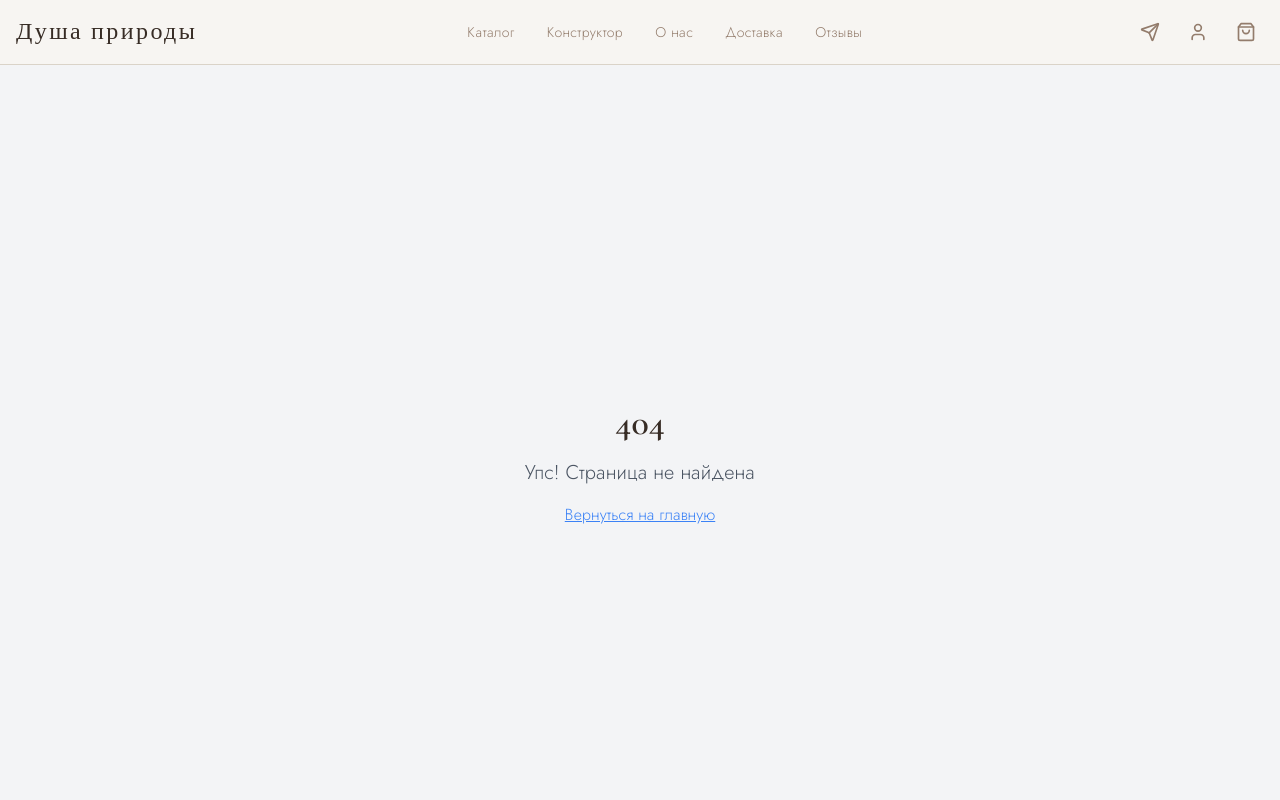
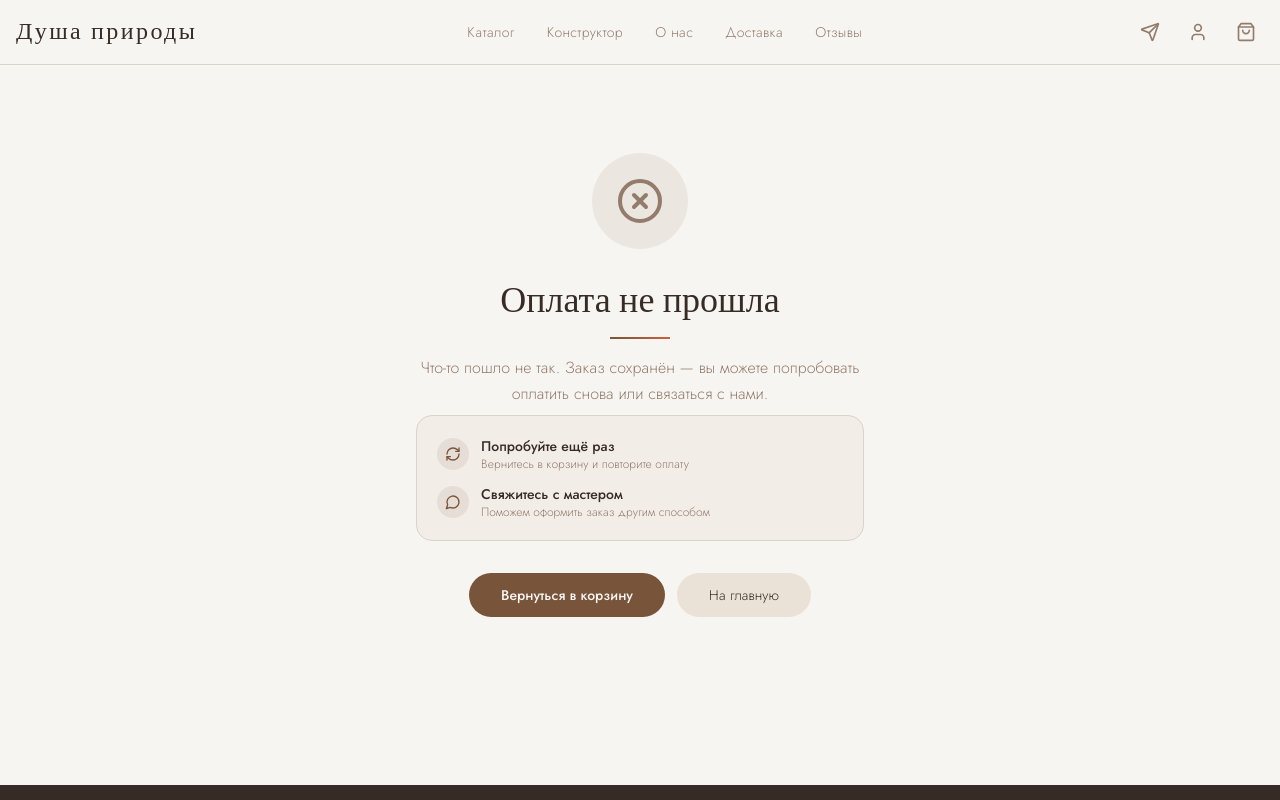
Before and after one commit to pr-poehali-dev/bracelet-store-creator, a React (Vite) app: page /payment-failed in a window 1280 px wide. Shown: the top 800 px of the page. Built offline with nearby package versions, Linux system fonts and the light colour scheme.

Commit message:
Добавлены изменения

```diff
--- a/src/App.tsx
+++ b/src/App.tsx
@@ -15,6 +15,7 @@ import Reviews from "@/pages/Reviews";
 import Cart from "@/pages/Cart";
 import Account from "@/pages/Account";
 import PaymentSuccess from "@/pages/PaymentSuccess";
+import PaymentFailed from "@/pages/PaymentFailed";
 import NotFound from "./pages/NotFound";
 
 const queryClient = new QueryClient();
@@ -37,6 +38,7 @@ const App = () => (
             <Route path="/cart" element={<Cart />} />
             <Route path="/account" element={<Account />} />
             <Route path="/payment-success" element={<PaymentSuccess />} />
+            <Route path="/payment-failed" element={<PaymentFailed />} />
             <Route path="*" element={<NotFound />} />
           </Routes>
           <Footer />
--- a/src/components/CartOrderModal.tsx
+++ b/src/components/CartOrderModal.tsx
@@ -49,6 +49,7 @@ export default function CartOrderModal({ open, onClose, items, cartDesigns, tota
           order_id: orderId,
           total_price: totalPrice,
           return_url: `${window.location.origin}/payment-success?order_id=${orderId}`,
+          cancel_url: `${window.location.origin}/payment-failed?order_id=${orderId}`,
         }),
       });
       const data = await res.json();
--- /dev/null
+++ b/src/pages/PaymentFailed.tsx
@@ -0,0 +1,82 @@
+import { useEffect, useState } from "react";
+import { useSearchParams, Link } from "react-router-dom";
+import Icon from "@/components/ui/icon";
+
+export default function PaymentFailed() {
+  const [searchParams] = useSearchParams();
+  const orderId = searchParams.get("order_id");
+  const [visible, setVisible] = useState(false);
+
+  useEffect(() => {
+    const t = setTimeout(() => setVisible(true), 100);
+    return () => clearTimeout(t);
+  }, []);
+
+  return (
+    <main className="min-h-[80vh] flex items-center justify-center px-4">
+      <div
+        className="text-center max-w-md mx-auto"
+        style={{
+          opacity: visible ? 1 : 0,
+          transform: visible ? "translateY(0)" : "translateY(20px)",
+          transition: "opacity 0.6s ease, transform 0.6s ease",
+        }}
+      >
+        <div className="w-24 h-24 mx-auto mb-8 rounded-full bg-muted flex items-center justify-center">
+          <Icon name="XCircle" size={48} className="text-muted-foreground" />
+        </div>
+
+        <h1 className="text-4xl font-display font-light text-foreground mb-3">
+          Оплата не прошла
+        </h1>
+        <div className="section-divider mx-auto mb-4" />
+
+        <p className="text-muted-foreground font-body text-base leading-relaxed mb-2">
+          Что-то пошло не так. Заказ сохранён — вы можете попробовать оплатить снова или связаться с нами.
+        </p>
+
+        {orderId && (
+          <p className="text-sm text-muted-foreground font-body mb-8">
+            Номер заказа: <span className="text-foreground font-medium">#{orderId}</span>
+          </p>
+        )}
+
+        <div className="p-5 bg-secondary/40 rounded-2xl border border-border mb-8 text-left space-y-3">
+          <div className="flex items-start gap-3">
+            <div className="w-8 h-8 rounded-full bg-primary/10 flex items-center justify-center flex-shrink-0 mt-0.5">
+              <Icon name="RefreshCw" size={16} className="text-primary" />
+            </div>
+            <div>
+              <p className="text-sm font-body font-medium text-foreground">Попробуйте ещё раз</p>
+              <p className="text-xs text-muted-foreground font-body">Вернитесь в корзину и повторите оплату</p>
+            </div>
+          </div>
+          <div className="flex items-start gap-3">
+            <div className="w-8 h-8 rounded-full bg-primary/10 flex items-center justify-center flex-shrink-0 mt-0.5">
+              <Icon name="MessageCircle" size={16} className="text-primary" />
+            </div>
+            <div>
+              <p className="text-sm font-body font-medium text-foreground">Свяжитесь с мастером</p>
+              <p className="text-xs text-muted-foreground font-body">Поможем оформить заказ другим способом</p>
+            </div>
+          </div>
+        </div>
+
+        <div className="flex flex-col sm:flex-row gap-3 justify-center">
+          <Link
+            to="/cart"
+            className="px-8 py-3 bg-primary text-primary-foreground rounded-full text-sm font-body font-medium hover:opacity-90 transition-opacity"
+          >
+            Вернуться в корзину
+          </Link>
+          <Link
+            to="/"
+            className="px-8 py-3 bg-secondary text-foreground rounded-full text-sm font-body hover:bg-secondary/70 transition-colors"
+          >
+            На главную
+          </Link>
+        </div>
+      </div>
+    </main>
+  );
+}
```
